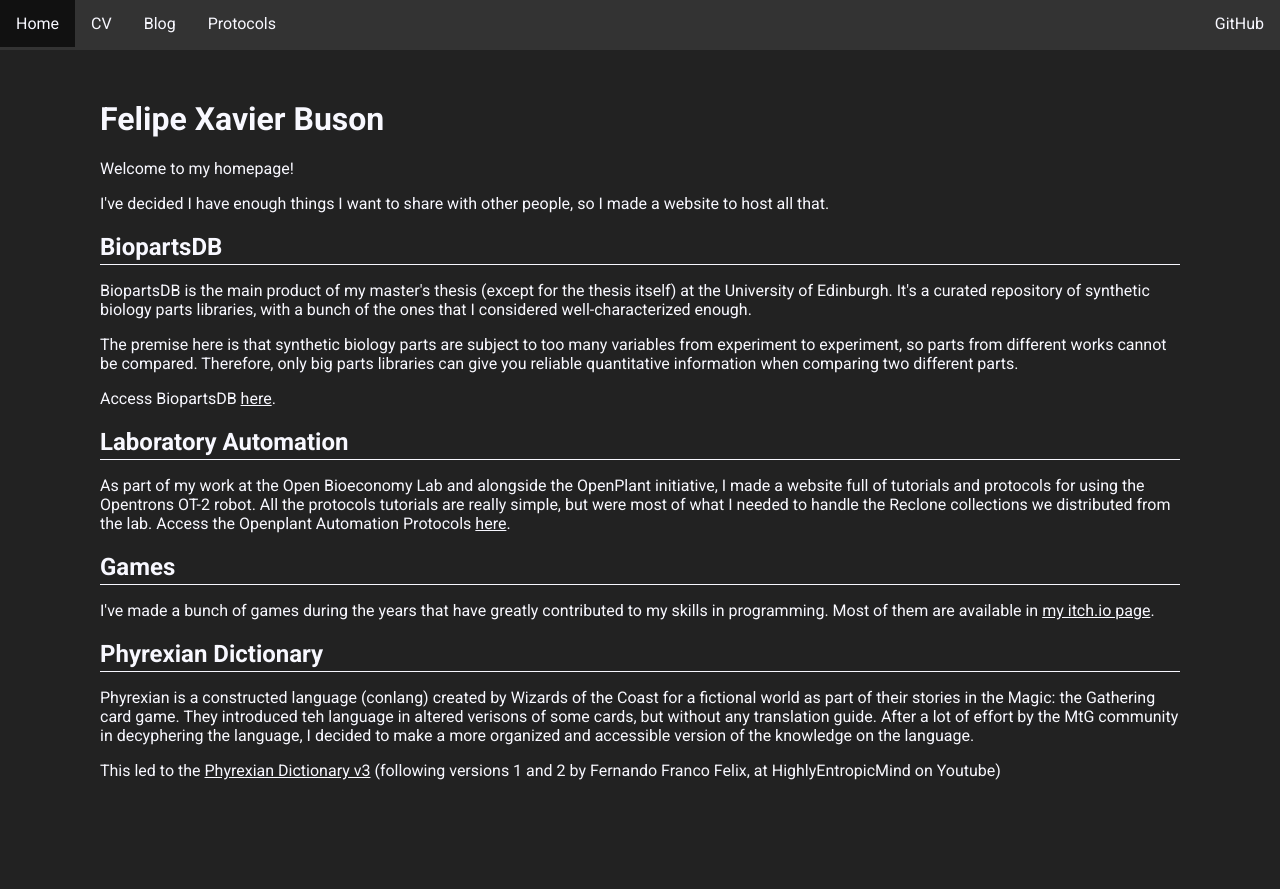
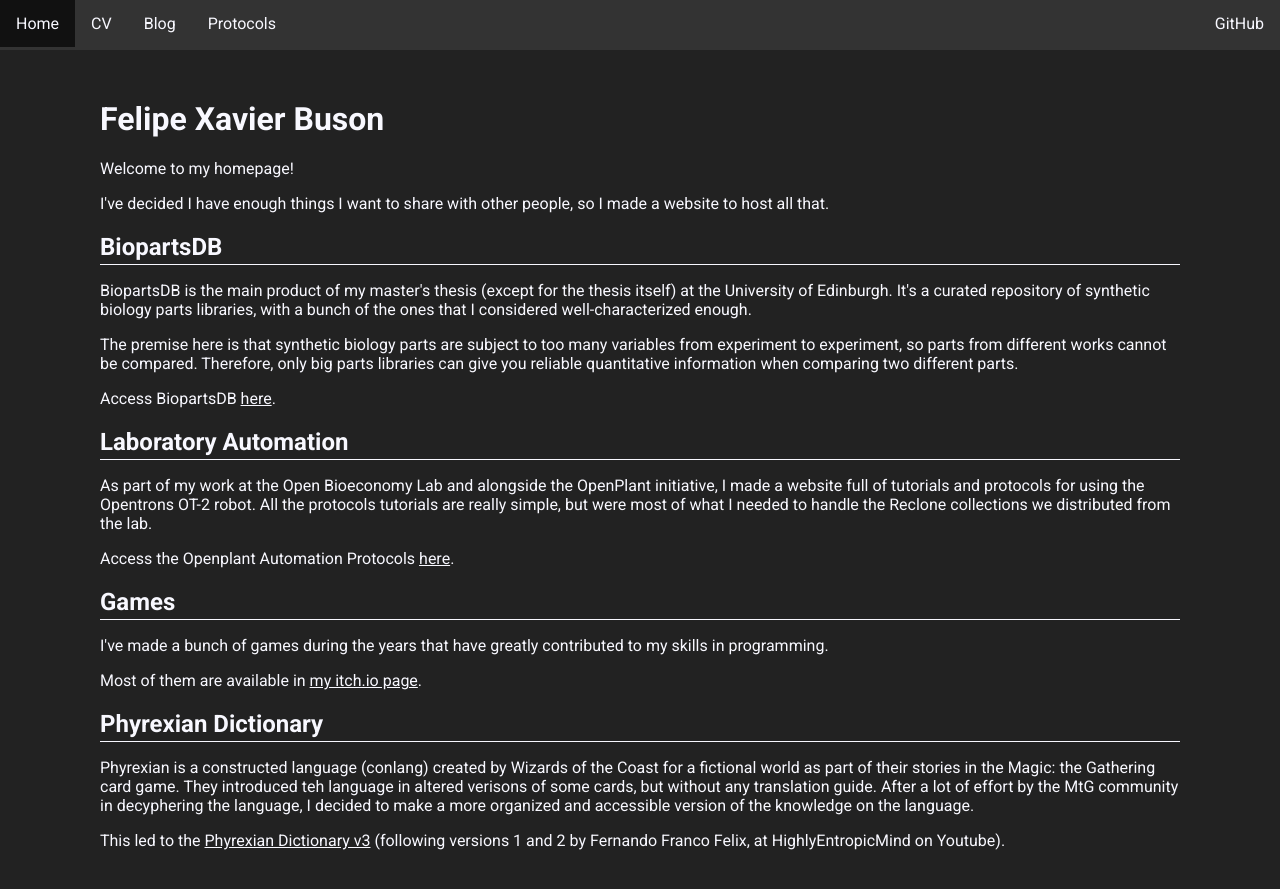
Before and after one commit to fxbuson/fxbuson.github.io, a Jekyll site: the page built from index.html, in a window 1280 px wide and 950 px high. Shown: the top 889 px of the window. Built offline with Jekyll 4.4.1, drawn with Linux system fonts in a browser that asks for light colours.

Commit message:
minor corrections

```diff
--- a/index.html
+++ b/index.html
@@ -32,7 +32,8 @@ title: Felipe's Homepage
 <p>
     As part of my work at the Open Bioeconomy Lab and alongside the OpenPlant initiative, I made a website full of tutorials and protocols for using the Opentrons OT-2 robot.
     All the protocols tutorials are really simple, but were most of what I needed to handle the Reclone collections we distributed from the lab.
-
+</p>
+<p>
     Access the Openplant Automation Protocols <a href="http://openplant.github.io/openplant_automation_protocols">here</a>.
 </p>
 
@@ -41,6 +42,8 @@ title: Felipe's Homepage
 
 <p>
     I've made a bunch of games during the years that have greatly contributed to my skills in programming.
+</p>
+<p>
     Most of them are available in <a href="https://osmago.itch.io/">my itch.io page</a>.
 </p>
 
@@ -53,5 +56,5 @@ title: Felipe's Homepage
     After a lot of effort by the MtG community in decyphering the language, I decided to make a more organized and accessible version of the knowledge on the language.
 </p>
 <p>
-    This led to the <a href="{{ site.url }}/PhyrexianDictionary">Phyrexian Dictionary v3</a> (following versions 1 and 2 by Fernando Franco Felix, at HighlyEntropicMind on Youtube)
+    This led to the <a href="{{ site.url }}/PhyrexianDictionary">Phyrexian Dictionary v3</a> (following versions 1 and 2 by Fernando Franco Felix, at HighlyEntropicMind on Youtube).
 </p>
```
